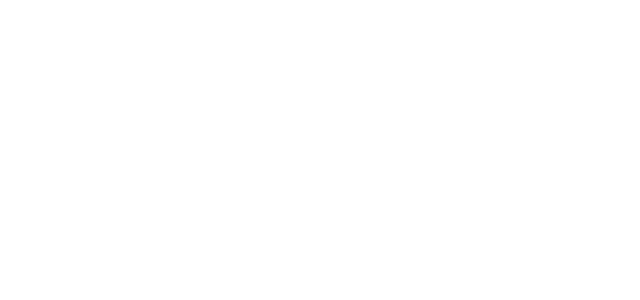
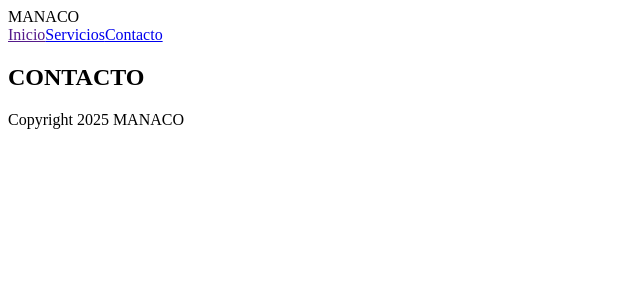
Before and after one commit to Nando-Fenix/Examen1, an Angular app: page /contacto in a window 1280 px wide. Before the commit this address led to /. Shown: the top 300 px of the page, without its empty margins (0-640 px from the left). Built offline with nearby package versions, Linux system fonts and the light colour scheme.

Commit message:
feat: configuración de rutas

```diff
--- a/src/app/app.routes.ts
+++ b/src/app/app.routes.ts
@@ -10,6 +10,16 @@
                 path:'',
                 loadComponent:()=>
                     import('./home/home').then(m=>m.Home)
+            },
+            {
+                path:'servicios',
+                loadComponent:()=>
+                    import('./servicios/servicios').then(m=>m.Servicios)
+            },
+            {
+                path:'contacto',
+                loadComponent:()=>
+                    import('./contacto/contacto').then(m=>m.Contacto)
             }
         ]
     }
--- /dev/null
+++ b/src/app/contacto/contacto.html
@@ -0,0 +1 @@
+<H2>CONTACTO</H2>
--- /dev/null
+++ b/src/app/contacto/contacto.ts
@@ -0,0 +1,11 @@
+import { Component } from '@angular/core';
+
+@Component({
+  selector: 'app-contacto',
+  imports: [],
+  templateUrl: './contacto.html',
+  styleUrl: './contacto.css'
+})
+export class Contacto {
+
+}
--- a/src/app/layout/layout.html
+++ b/src/app/layout/layout.html
@@ -2,9 +2,9 @@
 <div class="navbar">
     <div class="logo">MANACO</div>
     <nav>
-        <a href="/home">Inicio</a>
-        <a href="/home">Servicios</a>
-        <a href="/home">Contacto</a>
+        <a href="">Inicio</a>
+        <a href="/servicios">Servicios</a>
+        <a href="/contacto">Contacto</a>
     </nav>
 </div>
 <main>
--- /dev/null
+++ b/src/app/servicios/servicios.html
@@ -0,0 +1 @@
+<h2>Servicios</h2>
--- /dev/null
+++ b/src/app/servicios/servicios.ts
@@ -0,0 +1,11 @@
+import { Component } from '@angular/core';
+
+@Component({
+  selector: 'app-servicios',
+  imports: [],
+  templateUrl: './servicios.html',
+  styleUrl: './servicios.css'
+})
+export class Servicios {
+
+}
```
Also changed, not shown: src/app/contacto/contacto.css (added), src/app/servicios/servicios.css (added), 2 other files (tests, documents, lock files or other folders).
